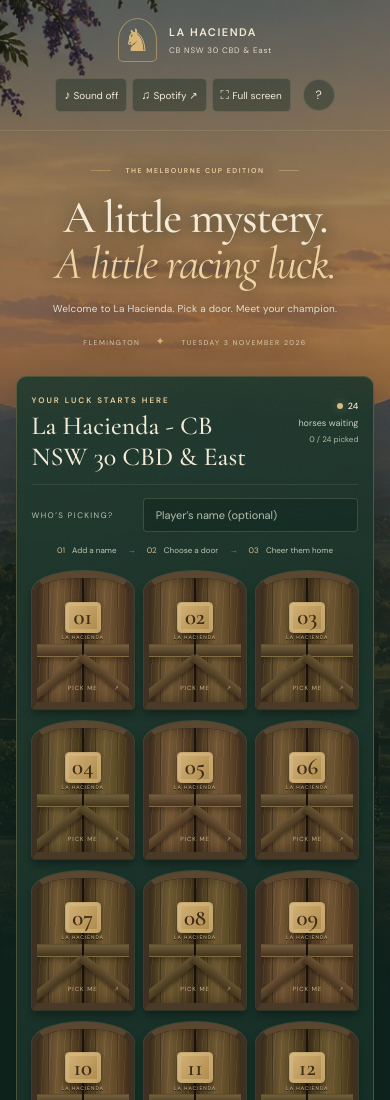
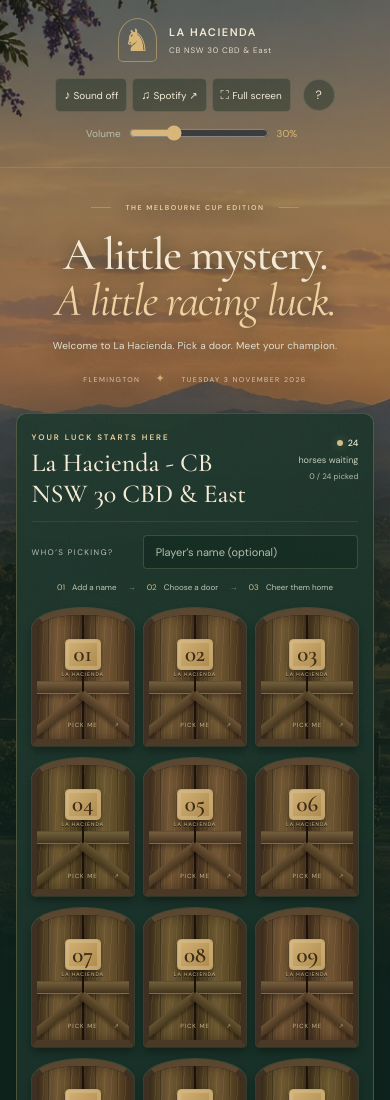
Before and after one commit to zmadrigal/from-dad, a website with bundled scripts: page la-hacienda/index.html in a window 390 px wide. Shown: the top 1100 px of the page. Built offline with nearby package versions, Linux system fonts and the light colour scheme.

Commit message:
Add accessible in-game music volume slider
Co-authored-by: Amp <amp@ampcode.com>
Amp-Thread-ID: https://ampcode.com/threads/T-01a196c1-e182-72d2-912f-9df0518d7e5f

```diff
--- a/la-hacienda/index.html
+++ b/la-hacienda/index.html
@@ -30,6 +30,24 @@
         >
           ♪ <span>Sound off</span>
         </button>
+        <label
+          class="volume"
+          for="volume"
+          title="In-game music volume; Spotify has its own volume control"
+        >
+          Volume
+          <input
+            id="volume"
+            type="range"
+            min="0"
+            max="100"
+            step="1"
+            value="30"
+            aria-label="In-game music volume"
+            aria-valuetext="30%"
+          />
+          <output id="volume-value" for="volume">30%</output>
+        </label>
         <a
           id="spotify"
           class="quiet"
@@ -160,9 +178,11 @@
         Download your picks as an Excel workbook to keep a copy. Switch Sound on
         for our downloaded funk-and-bossa background mix: no videos, ads or
         sign-in. The three tracks repeat automatically and keep playing through
-        horse reveals and new draws. Sound starts off; your device controls the
-        volume. Prefer your own playlist? Spotify opens MELBOURNE CUP DAY TIME
-        separately and pauses the in-game music to avoid overlap.
+        horse reveals and new draws. Sound starts off; use the Volume slider to
+        adjust in-game music from silent (0%) to full volume (100%). It does not
+        change Spotify's volume. Prefer your own playlist? Spotify opens
+        MELBOURNE CUP DAY TIME separately and pauses the in-game music to avoid
+        overlap.
       </p>
       <hr />
       <h3>The 2026 field</h3>
--- a/la-hacienda/music.js
+++ b/la-hacienda/music.js
@@ -5,10 +5,18 @@ const tracks = [
 ];
 const audio = document.querySelector("#background-music");
 const button = document.querySelector("#sound");
+const volume = document.querySelector("#volume");
 let index = 0;
 let requested = false;
 let unavailable = false;
-audio.volume = 0.3;
+audio.volume = Number(volume.value) / 100;
+
+volume.addEventListener("input", () => {
+  audio.volume = Number(volume.value) / 100;
+  const value = `${volume.value}%`;
+  document.querySelector("#volume-value").value = value;
+  volume.setAttribute("aria-valuetext", value);
+});
 
 function update() {
   button.setAttribute("aria-pressed", String(!audio.paused));
--- a/la-hacienda/style.css
+++ b/la-hacienda/style.css
@@ -115,6 +115,40 @@ button {
   display: flex;
   gap: 9px;
   align-items: center;
+}
+.volume {
+  display: flex;
+  align-items: center;
+  justify-content: center;
+  gap: 8px;
+  font-size: 10px;
+  color: var(--muted);
+}
+.volume input {
+  width: 85px;
+  height: 32px;
+  margin: 0;
+  accent-color: var(--gold);
+  cursor: pointer;
+}
+.volume input:focus-visible {
+  outline-offset: 1px;
+}
+.volume output {
+  min-width: 4ch;
+  font-variant-numeric: tabular-nums;
+  color: var(--gold);
+}
+@media (max-width: 1000px) {
+  .topbar {
+    flex-wrap: wrap;
+    justify-content: center;
+    gap: 16px;
+  }
+  .top-actions {
+    flex-wrap: wrap;
+    justify-content: center;
+  }
 }
 .quiet {
   background: #12281f66;
@@ -866,6 +900,13 @@ dialog::backdrop {
   .top-actions .quiet span {
     display: none;
   }
+  .volume {
+    order: 1;
+    flex-basis: 100%;
+  }
+  .volume input {
+    width: 140px;
+  }
   .brand {
     font-size: 11px;
     letter-spacing: 1.5px;
```
